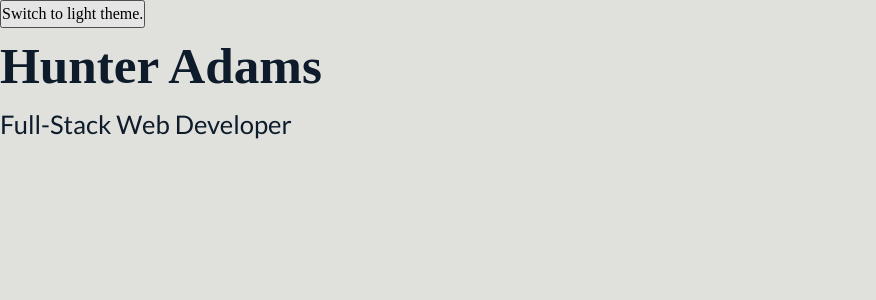
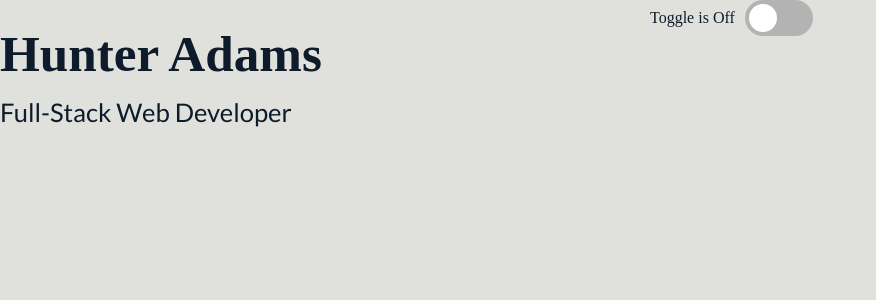
Before and after one commit to hunteradams-dev/hunter-adams-portfolio, a React (Vite) app: page / in a window 1280 px wide. Shown: the top 300 px of the page, without its empty margins (0-876 px from the left). Built offline with nearby package versions, Linux system fonts and the light colour scheme; a web font is replaced by a local one.

Commit message:
Implemented Toggle

```diff
--- a/src/app.tsx
+++ b/src/app.tsx
@@ -1,25 +1,25 @@
+import {
+  LeftColumn,
+  MainContainer,
+  RightColumn,
+} from "./components/main-container";
+import { ThemeToggle } from "./components/theme-toggle";
 import { TitleCard } from "./components/title-card";
-import { ThemeProviderComponent, useThemeContext } from "./contexts/theme-provider";
-
-
-
-function ThemeToggle() {
-  const {theme, toggleTheme} = useThemeContext()
-
-  return (
-    <button onClick={toggleTheme}>
-      Switch to {theme} theme.
-    </button>
-  );
-}
+import { ThemeProviderComponent } from "./contexts/theme-provider";
 
 export default function App() {
   return (
     <>
-    <ThemeProviderComponent>
-    <ThemeToggle />
-    <TitleCard />
-    </ThemeProviderComponent>
+      <ThemeProviderComponent>
+        <MainContainer>
+          <LeftColumn>
+            <TitleCard />
+          </LeftColumn>
+          <RightColumn>
+            <ThemeToggle />
+          </RightColumn>
+        </MainContainer>
+      </ThemeProviderComponent>
     </>
   );
 }
--- a/src/components/main-container.tsx
+++ b/src/components/main-container.tsx
@@ -1,19 +1,27 @@
 import styled from "styled-components";
 
 export const MainContainer = styled.div`
-display: flex;
-flex-wrap: wrap;
-height: 100%
-
-@media(max-width: 768px){
-    flex-direction: column;
-}
+  display: grid;
+  grid-template-columns: 1fr 1fr;
+  grid-template-rows: auto;
+  gap: 20px;
+  height: 100%;
+  width: 100%;
 `;
 
 export const LeftColumn = styled.div`
-    grid-area: left;
-`
+  padding: 1rem 0;
+  height: 100%;
+`;
 
 export const RightColumn = styled.div`
-    grid-area: right;
-`
+    grid-area: left
+    height: 100%;
+    align-items: center;
+    justify-content: center;
+`;
+export const GridItem = styled.div`
+  grid-area: right;
+  align-items: center;
+  justify-content: center;
+`;
--- /dev/null
+++ b/src/components/theme-toggle.tsx
@@ -0,0 +1,22 @@
+import { ChangeEvent } from "react";
+import { Themes, useThemeContext } from "../contexts/theme-provider";
+import { ToggleSwitch } from "./ui-components/toggle-switch";
+
+export const ThemeToggle = () => {
+  const { theme, toggleTheme } = useThemeContext();
+  const isDarkMode = theme === Themes.Dark;
+
+  const handleChange = (e: ChangeEvent<HTMLInputElement>) => {
+    let newTheme: Themes;
+    if (e.target.checked) {
+      newTheme = Themes.Dark;
+    } else {
+      newTheme = Themes.Light;
+    }
+    toggleTheme(newTheme);
+  };
+
+  return (
+    <ToggleSwitch isChecked={isDarkMode} onChange={(e) => handleChange(e)} />
+  );
+};
--- /dev/null
+++ b/src/components/ui-components/toggle-switch.tsx
@@ -0,0 +1,68 @@
+import { ChangeEvent, useState } from "react";
+import styled from "styled-components";
+
+const Label = styled.label`
+  display: flex;
+  align-items: center;
+  gap: 10px;
+  cursor: pointer;
+`;
+
+const Switch = styled.div`
+  position: relative;
+  width: 60px;
+  height: 28px;
+  background: #b3b3b3;
+  border-radius: 32px;
+  padding: 4px;
+  transition: 300ms all;
+
+  &:before {
+    transition: 300ms all;
+    content: "";
+    position: absolute;
+    width: 28px;
+    height: 28px;
+    border-radius: 35px;
+    top: 50%;
+    left: 4px;
+    background: white;
+    transform: translate(0, -50%);
+  }
+`;
+
+const Input = styled.input`
+  opacity: 0;
+  position: absolute;
+
+  &:checked + ${Switch} {
+    background: green;
+
+    &:before {
+      transform: translate(32px, -50%);
+    }
+  }
+`;
+
+export const ToggleSwitch = ({
+  isChecked,
+  onChange,
+}: {
+  isChecked: boolean;
+  onChange: (event: ChangeEvent<HTMLInputElement>) => void;
+}) => {
+  const [checked, setChecked] = useState<boolean>(isChecked);
+
+  const handleChange = (e: ChangeEvent<HTMLInputElement>) => {
+    setChecked(e.target.checked);
+    onChange(e);
+  };
+
+  return (
+    <Label>
+      <span>Toggle is {checked ? "On" : "Off"}</span>
+      <Input checked={checked} onChange={handleChange} type="checkbox" />
+      <Switch />
+    </Label>
+  );
+};
--- a/src/contexts/theme-provider.tsx
+++ b/src/contexts/theme-provider.tsx
@@ -3,14 +3,14 @@ import { ThemeProvider } from "styled-components";
 import { GlobalStyle } from "../styles/global-style";
 import { darkTheme, lightTheme } from "../styles/theme";
 
-enum Themes {
+export enum Themes {
   Light = "light",
   Dark = "dark",
 }
 
 type ThemeContextValue = {
   theme: Themes;
-  toggleTheme: () => void;
+  toggleTheme: (newTheme: Themes) => void;
 };
 
 type ThemeProviderProps = { children: React.ReactNode };
@@ -28,8 +28,8 @@ const ThemeProviderComponent = ({ children }: ThemeProviderProps) => {
       : Themes.Light;
   });
 
-  const toggleTheme = () => {
-    const newTheme = theme === Themes.Light ? Themes.Dark : Themes.Light;
+  const toggleTheme = (newTheme: Themes) => {
+    console.log(theme)
     setTheme(newTheme);
     localStorage.setItem("theme", newTheme);
   };
--- a/src/styles/global-style.js
+++ b/src/styles/global-style.js
@@ -4,11 +4,7 @@ import fonts from "./fonts";
 export const GlobalStyle = createGlobalStyle`
 ${fonts};
 
-  *,
-  *::before,
-  *::after {
-    box-sizing: border-box;
-  }
+
 
   * {
     margin: 0;
@@ -22,13 +18,6 @@ ${fonts};
   svg {
     display: block;
     max-width: 100%;
-  }
-
-  input,
-  button,
-  textarea,
-  select {
-    font: inherit;
   }
 
   p,
@@ -46,11 +35,14 @@ ${fonts};
     isolation: isolate;
   }
 
+  html {
+    width: 100%;
+    height: 100%;
+  }
+
   body {
     background-color: ${({ theme }) => theme.background};
     color: ${({ theme }) => theme.textPrimary};
-    margin: 0;
-    padding: 0;
     line-height: 1.5;
     -webkit-font-smoothing: antialiased;
     scroll-behavior: smooth;
```
Also changed, not shown: src/components/toggle-button.tsx (deleted, +0 -14 lines), src/styles/variables.js (added).
